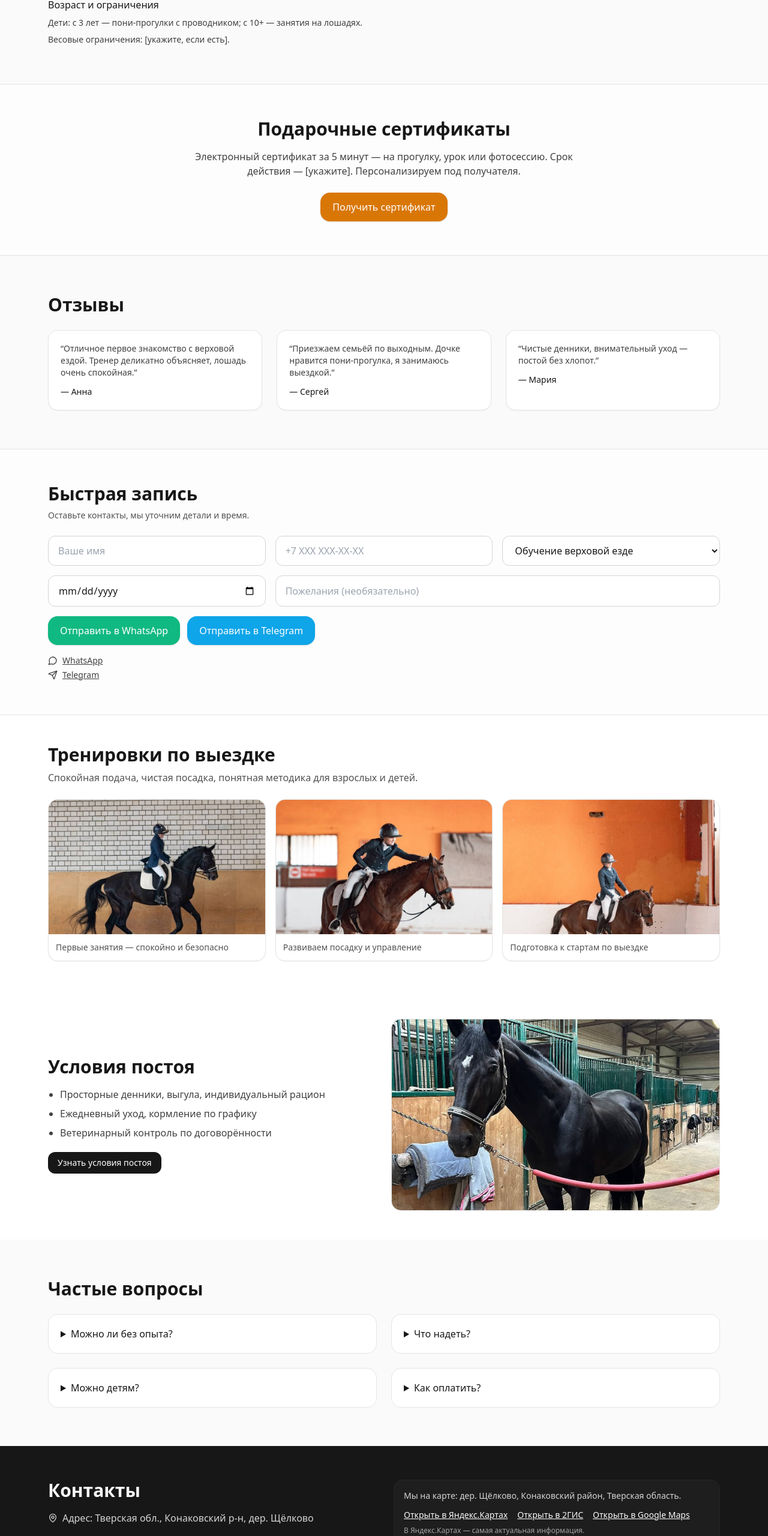
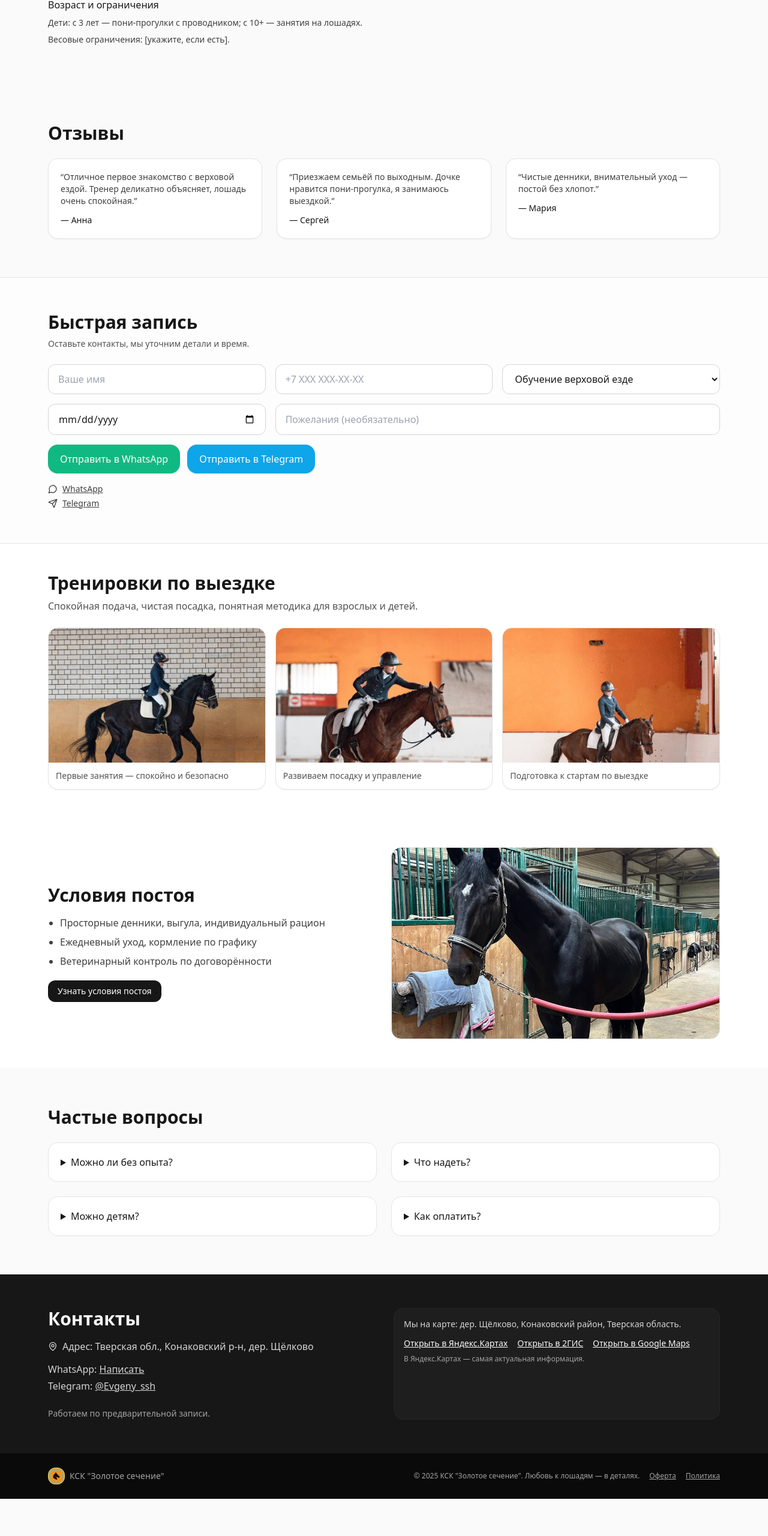
Before and after one commit to EvgenyShil/zavidovo-horses, a React (Vite) app: page / in a window 1280 px wide. Shown: the part 2433-4993 px from the top of the page at 60% size. After the commit the page ends 4931 px from the top, so only its background shows below. Built offline with nearby package versions, Linux system fonts and the light colour scheme.

Commit message:
Update contact links and remove certificate section

```diff
--- a/index.html
+++ b/index.html
@@ -35,7 +35,7 @@
         },
         "telephone": "+7-960-713-18-43",
         "url": "https://zavidovo-horses.ru/",
-        "sameAs": ["https://t.me/zavidovo_horses"],
+        "sameAs": ["https://t.me/Evgeny_ssh"],
         "openingHours": "Mo-Su 10:00-20:00"
       }
     </script>
--- a/src/App.jsx
+++ b/src/App.jsx
@@ -288,26 +288,6 @@ export default function App() {
         </ul>
       </section>
 
-      {/* CERTIFICATES */}
-      <section className="bg-white/60 border-y border-neutral-200">
-        <div className="max-w-6xl mx-auto px-4 py-14 text-center">
-          <h2 className="text-2xl sm:text-3xl font-semibold">Подарочные сертификаты</h2>
-          <p className="mt-4 text-neutral-700 max-w-2xl mx-auto">
-            Электронный сертификат за 5 минут — на прогулку, урок или фотосессию. Срок действия — [укажите]. Персонализируем
-            под получателя.
-          </p>
-          <button
-            onClick={() => {
-              track("package_select");
-              scrollToForm("Хочу получить сертификат");
-            }}
-            className="mt-6 px-5 py-3 rounded-2xl bg-amber-600 text-white shadow hover:bg-amber-700 active:scale-[.98]"
-          >
-            Получить сертификат
-          </button>
-        </div>
-      </section>
-
       {/* REVIEWS */}
       <section id="reviews" className="max-w-6xl mx-auto px-4 py-16 scroll-mt-24">
         <h2 className="text-2xl sm:text-3xl font-semibold">Отзывы</h2>
--- a/src/constants.js
+++ b/src/constants.js
@@ -2,10 +2,10 @@
 export const BRAND = 'КСК "Золотое сечение"';
 export const PHONE = "+7 (960) 713‑18‑43";
 export const PHONE_LINK = "79607131843";
-export const WHATSAPP = "79607131843";
+export const WHATSAPP = "79153582505";
 export const WHATSAPP_MESSAGE =
   "Здравствуйте! Хочу записаться на урок (1 ч) в ближайшие выходные.";
-export const TELEGRAM = "zavidovo_horses"; // опционально
+export const TELEGRAM = "Evgeny_ssh"; // опционально
 export const EMAIL = "info@zavidovo-horses.ru";
 export const ADDRESS = "Тверская обл., Конаковский р‑н, дер. Щёлково";
 
```
